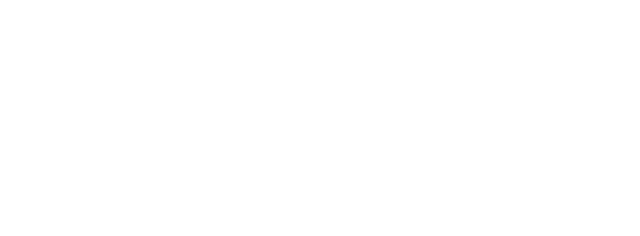
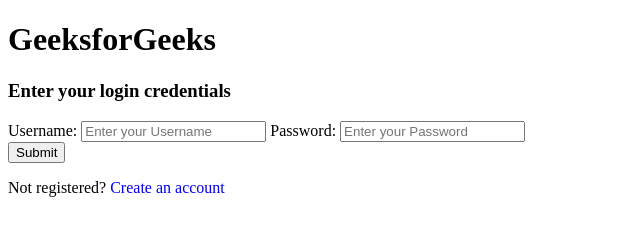
Before and after one commit to SebyT10/Cs215, a plain HTML site: page index.html in a window 1280 px wide. Shown: the whole page, without its empty margins (0-640 px from the left). Drawn offline with Linux system fonts and the light colour scheme.

Commit message:
Update index.html

```diff
--- a/index.html
+++ b/index.html
@@ -4,7 +4,36 @@
     <meta charset="utf-8">
     <title>Notes...</title>
   </head>
-  <body>
+    <body>
+      <div class="main">
+        <h1>GeeksforGeeks</h1>
+        <h3>Enter your login credentials</h3>
 
+        <form action="">
+            <label for="first">
+                Username:
+            </label>
+            <input type="text" id="first" name="first"
+                placeholder="Enter your Username" required>
+
+            <label for="password">
+                Password:
+            </label>
+            <input type="password" id="password" name="password"
+                placeholder="Enter your Password" required>
+
+            <div class="wrap">
+                <button type="submit">
+                    Submit
+                </button>
+            </div>
+        </form>
+
+        <p>Not registered?
+            <a href="#" style="text-decoration: none;">
+                Create an account
+            </a>
+        </p>
+    </div>
   </body>
 </html>
```
